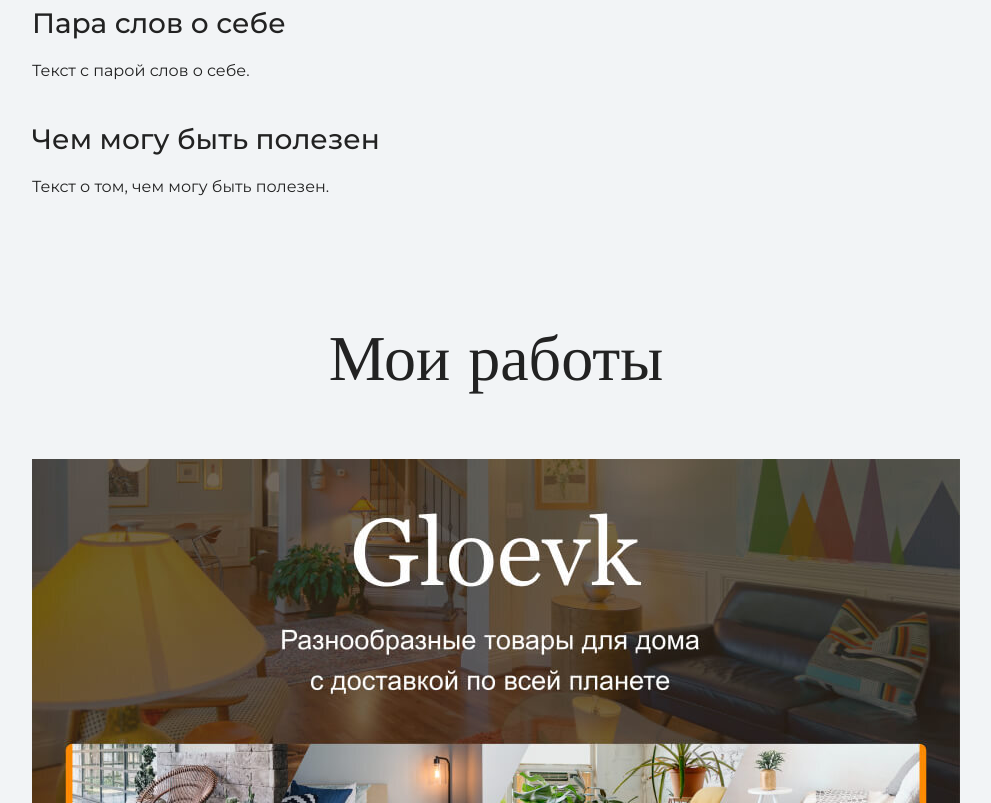
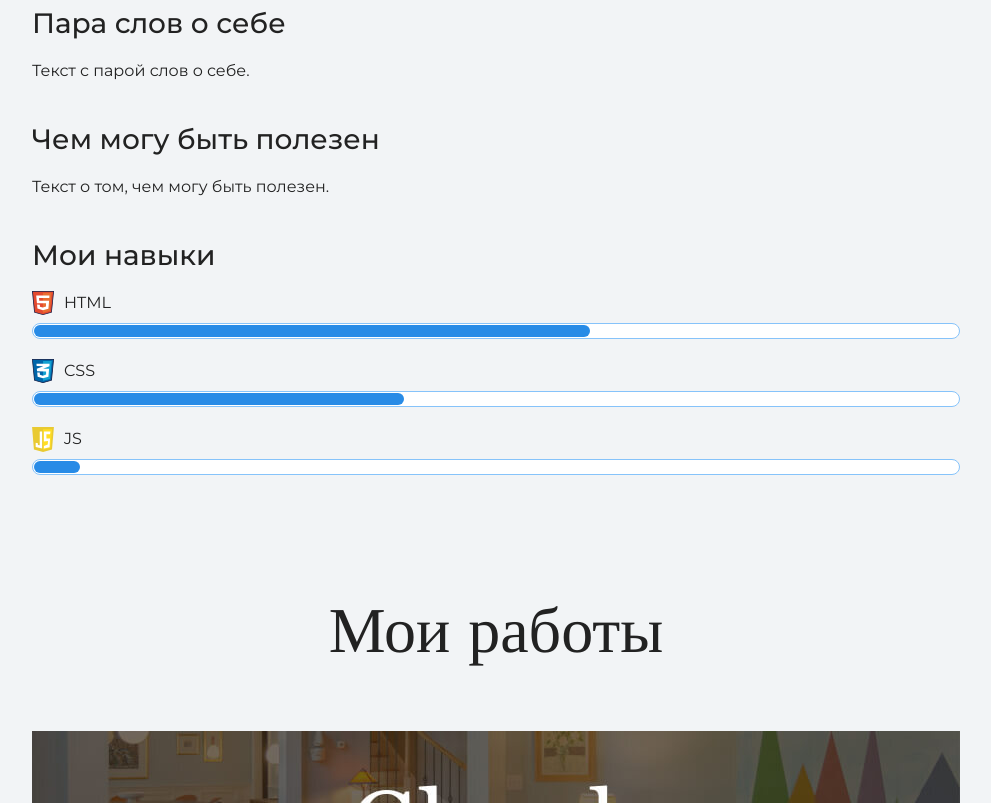
Before and after one commit to Sivchenko-Anna/my-site, a plain HTML site: page index.html in a window 1280 px wide. Shown: the part 1748-2551 px from the top of the page, without its empty margins (144-1135 px from the left). Drawn offline with nearby package versions, Linux system fonts and the light colour scheme.

Commit message:
Updated styles

```diff
--- a/index.html
+++ b/index.html
@@ -28,10 +28,25 @@
       <figure class="user-image">
         <img src="files\user1.JPG" width="928" height="536" alt="Фотография в ожидании кофия">
       </figure>
+      <div>
       <h3>Пара слов о себе</h3>
       <p>Текст с парой слов о себе.</p>
+      </div>
+      <div>
       <h3>Чем могу быть полезен</h3>
       <p>Текст о том, чем могу быть полезен.</p>
+      </div>
+      <div class="skills">
+        <h3>Мои навыки</h3>
+        <dl class="skills-list">
+          <dt class="skill-html">HTML</dt>
+          <dd class="level"><div style="width: 60%;">60%</div></dd>
+          <dt class="skill-css">CSS</dt>
+          <dd class="level"><div style="width: 40%;">40%</div></dd>
+          <dt class="skill-js">JS</dt>
+          <dd class="level"><div style="width: 5%;">5%</div></dd>
+        </dl>
+      </div>
     </div>
     </section>
 
--- a/style.css
+++ b/style.css
@@ -118,6 +118,10 @@ body {
   background-image: url("img/icon-css.svg");
 }
 
+.skill-js {
+  background-image: url("img/icon-javascript.svg");
+}
+
 .level {
   margin: 4px 0 16px;
   padding: 0;
```
Also changed, not shown: img/icon-javascript.svg (added), 1 other file.
